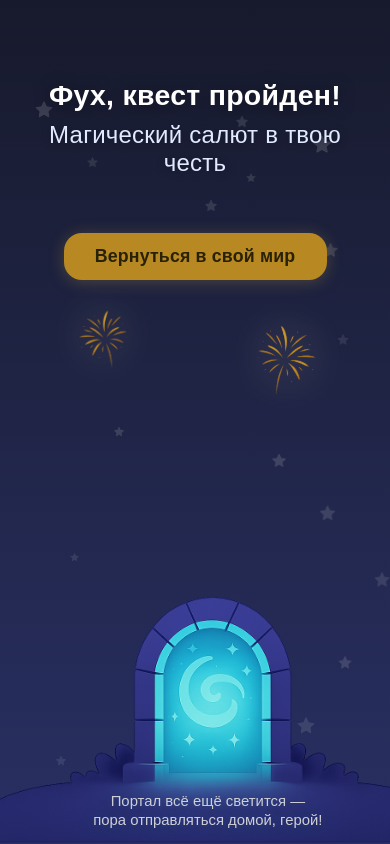
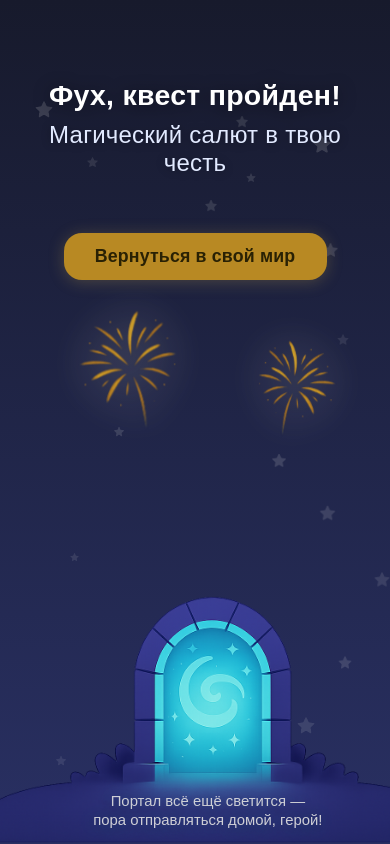
Before and after one commit to arive123e/backend, a website: page public/success.html in a window 390 px wide. Drawn offline with Linux system fonts and the light colour scheme.

Commit message:
Update success.html

```diff
--- a/public/success.html
+++ b/public/success.html
@@ -215,12 +215,12 @@
       .firework-img-left {
         left: calc(50% - 30vw);
         top: 250px;
-        width: 50px;
+        width: 100px;
       }
       .firework-img-right {
         left: calc(50% + 16vw);
-        top: 265px;
-        width: 60px;
+        top: 280px;
+        width: 80px;
       }
       .portal-block {
         position: fixed;
```
